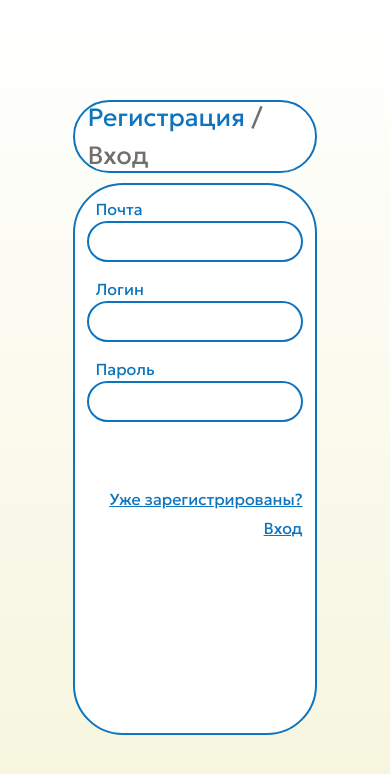
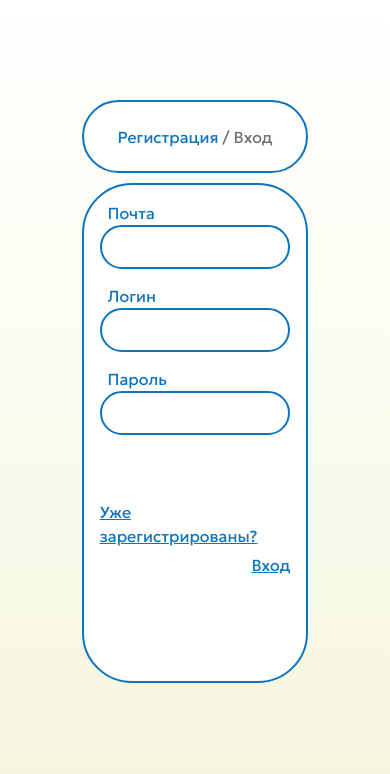
Before and after one commit to LeningradAfterTheVictory/Frontend, a Next.js app in the folder leningrad/: page /authentication in a window 390 px wide. Shown: the top 774 px of the page. Built offline with nearby package versions, Linux system fonts and the light colour scheme.

Commit message:
fix: fix improved smooth screen reduction for PC tabs, improved font for phone screen

```diff
--- a/leningrad/app/authentication/registration-style.css
+++ b/leningrad/app/authentication/registration-style.css
@@ -1,8 +1,4 @@
 @import url('https://fonts.googleapis.com/css2?family=Geologica:wght@400;700&display=swap');
-
-html {
-  font-size: 16px;
-}
 
 body {
   margin: 0;
@@ -14,7 +10,7 @@ body {
 }
 
 main {
-  margin-top: 6.25rem;
+  margin-top: 100px;
   display: flex;
   justify-content: center;
   flex-direction: column;
@@ -22,7 +18,7 @@ main {
 }
 
 .text {
-  font-size: 1.5625rem;
+  font-size: 25px;
   color: rgba(112, 111, 109, 1);
   font-family: 'Geologica', sans-serif;
 }
@@ -36,27 +32,27 @@ main {
   display: flex;
   justify-content: center;
   align-items: center;
-  border: 0.125rem solid #0D74BD;
-  border-radius: 3.125rem;
-  width: 46.125rem;
+  border: 2px solid #0D74BD;
+  border-radius: 50px;
+  width: clamp(300px, 80vw, 738px);
   max-width: 90%;
-  padding: 1.5rem;
+  padding: 24px;
   box-sizing: border-box;
 }
 
 .form {
-  height: 4.5625rem;
-  margin-bottom: 0.625rem;
+  height: 73px;
+  margin-bottom: 10px;
   background-color: white;
 }
 
 .form-1 {
-  height: 34.5rem;
+  height: 552px;
   flex-direction: column;
   justify-content: flex-start;
   background-color: white;
-  padding-top: 2.5rem;
-  margin-bottom: 0.625rem;
+  padding-top: 40px;
+  margin-bottom: 10px;
 }
 
 .form-content {
@@ -70,27 +66,27 @@ main {
   display: flex;
   flex-direction: column;
   width: 100%;
-  margin-bottom: 0.9375rem;
+  margin-bottom: 15px;
   color: black;
   font-family: 'Geologica', sans-serif;
 }
 
 .input-group label {
-  font-size: 1.5625rem;
+  font-size: 25px;
   color: #0D74BD;
   text-align: left;
-  margin-left: 1.25rem;
+  margin-left: 20px;
   font-family: 'Geologica', sans-serif;
 }
 
 .input-group input {
-  padding: 0.625rem;
-  border: 0.125rem solid #0D74BD;
-  border-radius: 2.5rem;
+  padding: 10px;
+  border: 2px solid #0D74BD;
+  border-radius: 40px;
   width: 100%;
-  font-size: 1.125rem;
+  font-size: 18px;
   text-align: left;
-  padding-left: 0.9375rem;
+  padding-left: 15px;
   box-sizing: border-box;
 }
 
@@ -99,54 +95,42 @@ main {
   display: flex;
   flex-direction: column;
   align-items: flex-end;
-  margin-top: 3.125rem;
+  margin-top: 50px;
 }
 
 .form-links a {
   color: #0D74BD;
-  font-size: 1.5625rem;
+  font-size: 25px;
   font-family: 'Geologica', sans-serif;
-  text-decoration: none;
-  margin-bottom: 0.3125rem;
   text-decoration: underline;
+  margin-bottom: 5px;
 }
 
-@media screen and (max-width: 768px) {
+@media screen and (max-width: 450px) {
+  .text {
+    font-size: 16px;
+  }
+
   .box {
-    width: 90%;
-    padding: 1rem;
+    width: 95%;
+    padding: 16px;
+    font-size: 8px;
   }
 
   .input-group label {
-    font-size: 1.25rem;
+    font-size: 16px;
+    margin-left: 8px;
   }
 
   .input-group input {
-    font-size: 1rem;
+    font-size: 16px;
+    padding: 8px;
+  }
+  .form-links a {
+    font-size: 16px;
   }
 
-  .form-links a {
-    font-size: 1.25rem;
+  .form-1 {
+    height: 500px;
   }
 }
-
-@media screen and (max-width: 450px) {
-  .box {
-    width: 95%;
-    padding: 0.75rem;
-  }
-
-  .input-group label {
-    font-size: 1rem;
-    margin-left: 0.5rem;
-  }
-
-  .input-group input {
-    font-size: 0.875rem;
-    padding: 0.5rem;
-  }
-
-  .form-links a {
-    font-size: 1rem;
-  }
-}
```
